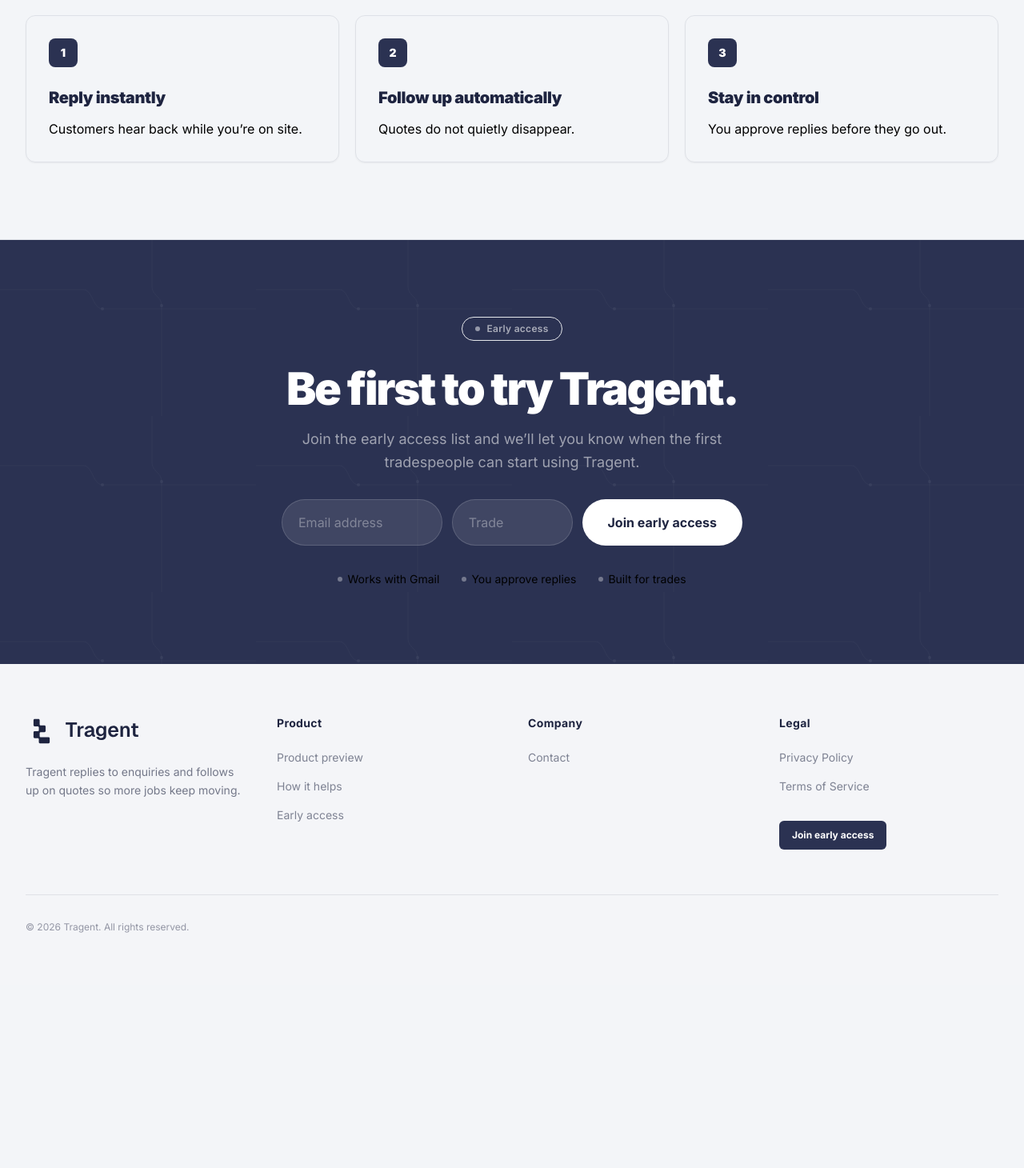
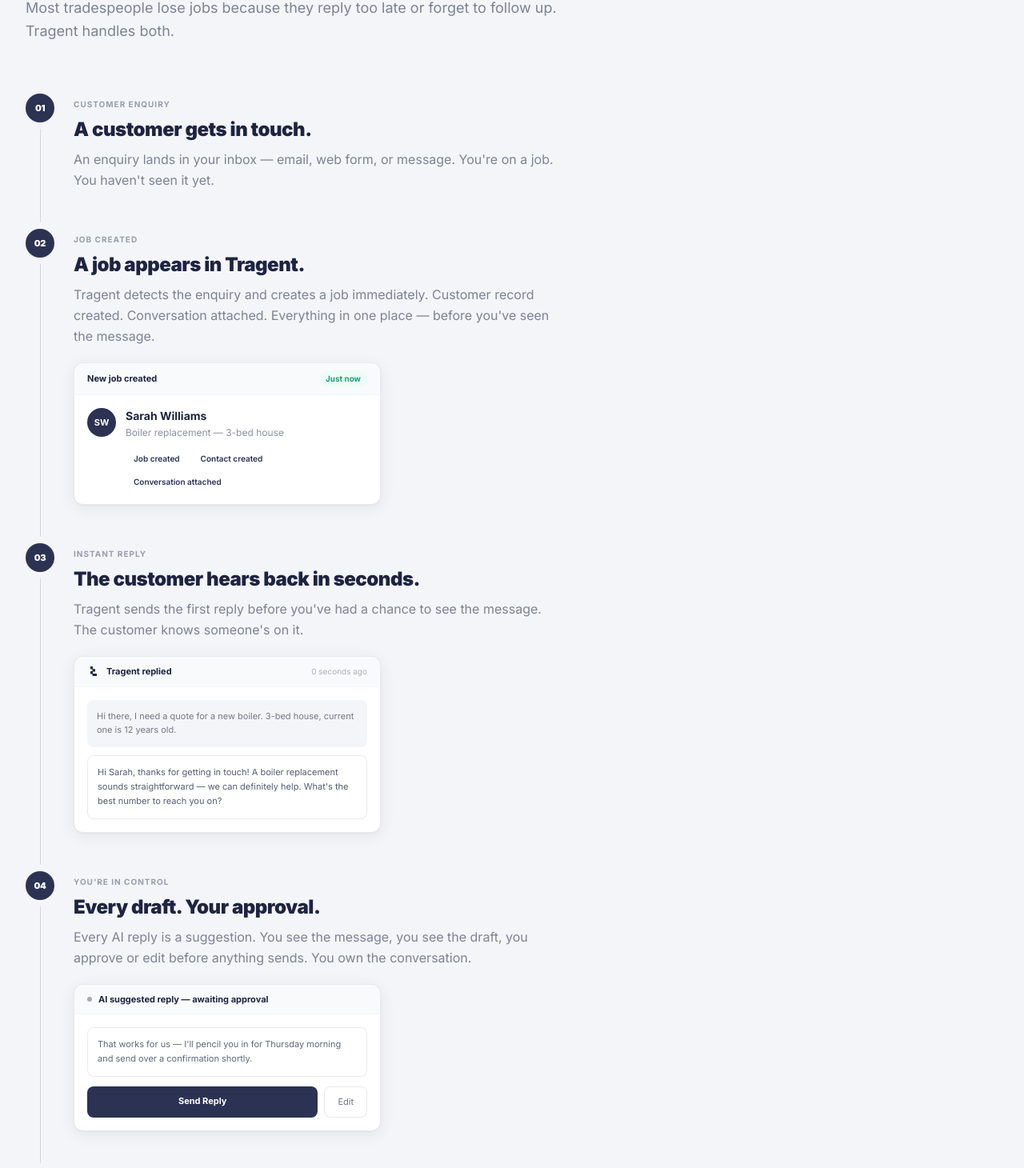
Before and after one commit to joecootes/tragent-website, a React (Vite) app: page / in a window 1280 px wide. Shown: the part 1765-3225 px from the top of the page at 80% size. Before the commit the page ends 2996 px from the top, so only its background shows below. Built offline with nearby package versions, Linux system fonts and the light colour scheme.

Commit message:
Update HowTragentHelps.jsx

```diff
--- a/src/components/HowTragentHelps.jsx
+++ b/src/components/HowTragentHelps.jsx
@@ -1,17 +1,118 @@
 import React from 'react'
+import LogoMark from './LogoMark'
 
-const cards = [
+function JobCreatedVisual() {
+  return (
+    <div className="mt-5 bg-white rounded-xl border border-brand-navy/10 shadow-card overflow-hidden max-w-sm">
+      <div className="px-4 py-2.5 border-b border-gray-100 bg-brand-gray/50 flex items-center justify-between">
+        <span className="text-[11px] font-bold text-brand-text">New job created</span>
+        <span className="text-[10px] text-emerald-600 font-semibold bg-emerald-50 px-2 py-0.5 rounded-full">Just now</span>
+      </div>
+      <div className="p-4">
+        <div className="flex items-start gap-3">
+          <div className="w-9 h-9 rounded-full bg-brand-navy flex items-center justify-center flex-shrink-0">
+            <span className="text-white text-[11px] font-bold">SW</span>
+          </div>
+          <div className="flex-1">
+            <div className="text-sm font-bold text-brand-text mb-0.5">Sarah Williams</div>
+            <div className="text-[12px] text-brand-text/50 mb-3">Boiler replacement — 3-bed house</div>
+            <div className="flex flex-wrap gap-1.5">
+              <span className="text-[10px] font-semibold text-brand-navy bg-brand-navy/8 px-2.5 py-1 rounded-full">Job created</span>
+              <span className="text-[10px] font-semibold text-brand-navy bg-brand-navy/8 px-2.5 py-1 rounded-full">Contact created</span>
+              <span className="text-[10px] font-semibold text-brand-navy bg-brand-navy/8 px-2.5 py-1 rounded-full">Conversation attached</span>
+            </div>
+          </div>
+        </div>
+      </div>
+    </div>
+  )
+}
+
+function ReplyVisual() {
+  return (
+    <div className="mt-5 bg-white rounded-xl border border-brand-navy/10 shadow-card overflow-hidden max-w-sm">
+      <div className="px-4 py-2.5 border-b border-gray-100 bg-brand-gray/50 flex items-center gap-2">
+        <LogoMark className="w-4 h-4" />
+        <span className="text-[11px] font-bold text-brand-text">Tragent replied</span>
+        <span className="ml-auto text-[10px] text-brand-text/35">0 seconds ago</span>
+      </div>
+      <div className="p-4 space-y-2.5">
+        <div className="bg-brand-gray rounded-lg p-3">
+          <p className="text-[11px] text-brand-text/60 leading-relaxed">
+            Hi there, I need a quote for a new boiler. 3-bed house, current one is 12 years old.
+          </p>
+        </div>
+        <div className="bg-brand-navy/6 border border-brand-navy/10 rounded-lg p-3">
+          <p className="text-[11px] text-brand-text/75 leading-relaxed">
+            Hi Sarah, thanks for getting in touch! A boiler replacement sounds straightforward — we can definitely help. What's the best number to reach you on?
+          </p>
+        </div>
+      </div>
+    </div>
+  )
+}
+
+function ApprovalVisual() {
+  return (
+    <div className="mt-5 bg-white rounded-xl border border-brand-navy/10 shadow-card overflow-hidden max-w-sm">
+      <div className="px-4 py-2.5 border-b border-gray-100 bg-brand-gray/50 flex items-center gap-2">
+        <div className="w-1.5 h-1.5 rounded-full bg-brand-navy/50 animate-pulse" />
+        <span className="text-[11px] font-bold text-brand-text">AI suggested reply — awaiting approval</span>
+      </div>
+      <div className="p-4">
+        <div className="bg-brand-navy/6 border border-brand-navy/10 rounded-lg p-3 mb-3">
+          <p className="text-[11px] text-brand-text/70 leading-relaxed">
+            That works for us — I'll pencil you in for Thursday morning and send over a confirmation shortly.
+          </p>
+        </div>
+        <div className="flex gap-2" aria-hidden="true">
+          <div className="flex-1 bg-brand-navy text-white text-[11px] font-bold py-2.5 rounded-lg text-center select-none">
+            Send Reply
+          </div>
+          <div className="px-4 border border-gray-200 text-gray-500 text-[11px] py-2.5 rounded-lg text-center select-none">
+            Edit
+          </div>
+        </div>
+      </div>
+    </div>
+  )
+}
+
+const steps = [
   {
-    title: 'Reply instantly',
-    body: 'Customers hear back while you’re on site.',
+    number: '01',
+    label: 'Customer enquiry',
+    headline: 'A customer gets in touch.',
+    copy: "An enquiry lands in your inbox — email, web form, or message. You're on a job. You haven't seen it yet.",
+    Visual: null,
   },
   {
-    title: 'Follow up automatically',
-    body: 'Quotes do not quietly disappear.',
+    number: '02',
+    label: 'Job created',
+    headline: 'A job appears in Tragent.',
+    copy: "Tragent detects the enquiry and creates a job immediately. Customer record created. Conversation attached. Everything in one place — before you've seen the message.",
+    Visual: JobCreatedVisual,
   },
   {
-    title: 'Stay in control',
-    body: 'You approve replies before they go out.',
+    number: '03',
+    label: 'Instant reply',
+    headline: 'The customer hears back in seconds.',
+    copy: "Tragent sends the first reply before you've had a chance to see the message. The customer knows someone's on it.",
+    Visual: ReplyVisual,
+  },
+  {
+    number: '04',
+    label: "You're in control",
+    headline: 'Every draft. Your approval.',
+    copy: "Every AI reply is a suggestion. You see the message, you see the draft, you approve or edit before anything sends. You own the conversation.",
+    Visual: ApprovalVisual,
+  },
+  {
+    number: '05',
+    label: 'The outcome',
+    headline: 'More enquiries become booked jobs.',
+    copy: "That's the whole workflow. From first message to booked job.",
+    Visual: null,
   },
 ]
 
@@ -19,31 +120,53 @@
   return (
     <section id="how-it-helps" className="bg-[#F3F5F8] py-20 lg:py-24 border-y border-brand-navy/10">
       <div className="max-w-7xl mx-auto px-6 lg:px-8">
-        <div className="max-w-2xl mb-10">
+
+        <div className="max-w-2xl mb-14 lg:mb-16">
           <div className="inline-flex items-center gap-2 text-brand-text/45 text-xs font-bold uppercase tracking-widest mb-4">
             <div className="w-5 h-px bg-brand-navy/20" />
-            Win more work
+            The Tragent workflow
           </div>
-          <h2 className="text-3xl lg:text-5xl font-black text-brand-text leading-tight tracking-[-0.04em]">
-            How Tragent helps you win more work
+          <h2 className="text-3xl lg:text-5xl font-black text-brand-text leading-tight tracking-[-0.04em] mb-4">
+            Here's what happens when a customer gets in touch.
           </h2>
+          <p className="text-lg text-brand-text/55 leading-relaxed">
+            Most tradespeople lose jobs because they reply too late or forget to follow up. Tragent handles both.
+          </p>
         </div>
 
-        <div className="grid md:grid-cols-3 gap-4 lg:gap-5">
-          {cards.map((card, index) => (
-            <article key={card.title} className="bg-white/72 border border-brand-navy/10 rounded-xl p-6 lg:p-7 shadow-sm">
-              <div className="w-9 h-9 rounded-lg bg-brand-navy text-white flex items-center justify-center text-sm font-black mb-6">
-                {index + 1}
+        <div className="max-w-xl lg:max-w-2xl">
+          {steps.map((step, index) => {
+            const isLast = index === steps.length - 1
+            return (
+              <div key={step.number} className="flex gap-6">
+
+                <div className="flex flex-col items-center flex-shrink-0">
+                  <div className="w-9 h-9 rounded-full bg-brand-navy flex items-center justify-center flex-shrink-0 z-10">
+                    <span className="text-white text-[11px] font-black tracking-tight">{step.number}</span>
+                  </div>
+                  {!isLast && (
+                    <div className="w-px flex-1 bg-brand-navy/15 my-2" />
+                  )}
+                </div>
+
+                <div className={`${isLast ? 'pb-0' : 'pb-10 lg:pb-12'} min-w-0`}>
+                  <div className="text-[10px] font-bold uppercase tracking-[0.1em] text-brand-navy/45 mb-2 pt-1.5">
+                    {step.label}
+                  </div>
+                  <h3 className="text-xl lg:text-2xl font-black text-brand-text tracking-[-0.02em] mb-2">
+                    {step.headline}
+                  </h3>
+                  <p className="text-brand-text/55 leading-relaxed">
+                    {step.copy}
+                  </p>
+                  {step.Visual && <step.Visual />}
+                </div>
+
               </div>
-              <h3 className="text-xl font-black text-brand-text tracking-[-0.02em] mb-3">
-                {card.title}
-              </h3>
-              <p className="text-brand-text/58 leading-relaxed">
-                {card.body}
-              </p>
-            </article>
-          ))}
+            )
+          })}
         </div>
+
       </div>
     </section>
   )
```
